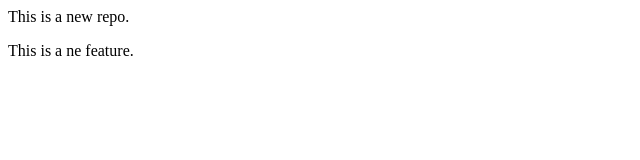
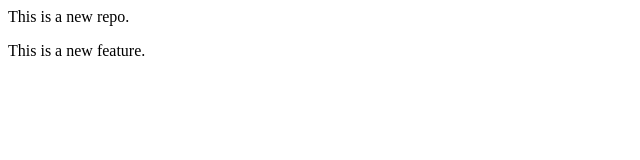
Before and after one commit to Aditya-Sachdeva/localrepo, a plain HTML site: page index.html in a window 1280 px wide. Shown: the full height of the page, 0-640 px from the left. Drawn offline with Linux system fonts and the light colour scheme.

```diff
--- a/index.html
+++ b/index.html
@@ -1,2 +1,2 @@
 <p> This is a new repo. </p>
-<p> This is a ne feature. </p>
+<p> This is a new feature. </p>
```
